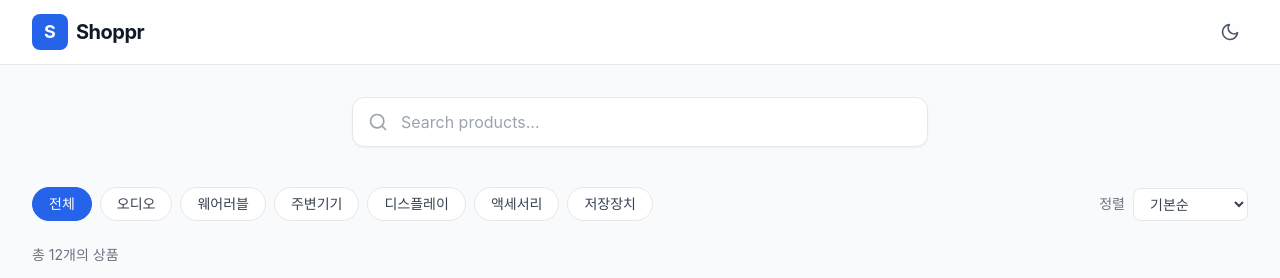
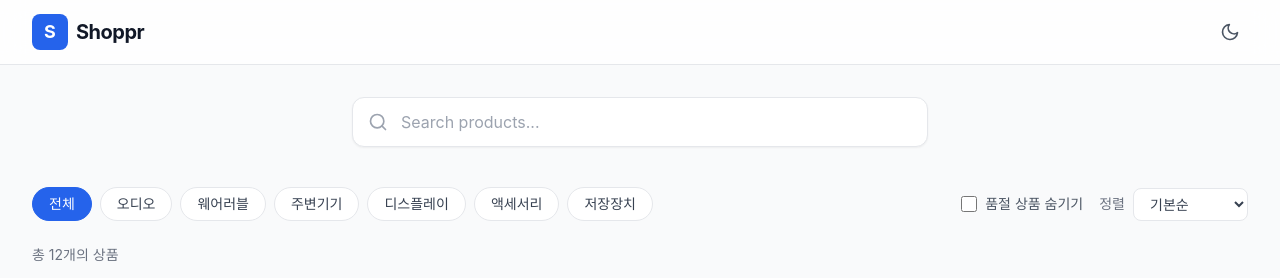
Before and after one commit to rubjin/frontStudy, a React (Vite) app: page / in a window 1280 px wide. Shown: the top 278 px of the page. Built offline with nearby package versions, Linux system fonts and the light colour scheme.

Commit message:
step2-3 품절 제외

```diff
--- a/src/App.jsx
+++ b/src/App.jsx
@@ -1,8 +1,9 @@
-import { useState } from 'react'
+import { useMemo, useState } from 'react'
 import Header from './components/Header'
 import SearchBar from './components/SearchBar'
 import CategoryFilter from './components/CategoryFilter'
 import SortSelect from './components/SortSelect'
+import SoldOutToggle from './components/SoldOutToggle'
 import CardGrid from './components/CardGrid'
 import { products } from './data/products'
 import { ALL_CATEGORIES, filterProducts, getCategories } from './lib/filterProducts'
@@ -14,7 +15,7 @@ import { SORT_OPTIONS, sortProducts } from './lib/sortProducts'
 const categories = getCategories(products)
 
 // 앱의 최상위 컴포넌트
-// - 화면 전체에서 공유해야 하는 상태(다크 모드, 검색어, 카테고리, 정렬)를 여기서 관리한다.
+// - 화면 전체에서 공유해야 하는 상태(다크 모드, 검색어, 카테고리, 정렬, 품절 숨기기)를 여기서 관리한다.
 // - 자식 컴포넌트에는 props로 '값'과 '값을 바꾸는 함수'를 내려준다.
 //   이렇게 상태를 공통 부모로 올리는 것을 '상태 끌어올리기(lifting state up)'라고 한다.
 function App() {
@@ -23,16 +24,29 @@ function App() {
   const [category, setCategory] = useState(ALL_CATEGORIES)
   // 정렬 기준. SORT_OPTIONS의 value 중 하나가 들어간다 (Step 2-2)
   const [sort, setSort] = useState('default')
+  // 품절 상품 숨기기 여부 (Step 2-3)
+  const [hideSoldOut, setHideSoldOut] = useState(false)
 
   // 화면에 보여 줄 상품 목록
-  // useState로 따로 저장하지 않고, 렌더링할 때마다 계산한다. (= 파생 상태)
-  // 이유: query, category, sort만 있으면 언제든 다시 계산할 수 있으므로,
+  // useState로 따로 저장하지 않고 계산해서 만든다. (= 파생 상태)
+  // 이유: query, category, sort, hideSoldOut만 있으면 언제든 다시 계산할 수 있으므로,
   //       state로 또 저장하면 원본과 값이 어긋나는 버그가 생기기 쉽다.
   //
   // 계산 순서: ① 걸러내기 → ② 정렬
   // 걸러내기를 먼저 하면 정렬할 개수가 줄어들어 조금 더 효율적이다.
-  const filtered = filterProducts(products, { query, category })
-  const visible = sortProducts(filtered, sort)
+  //
+  // useMemo (Step 2-3): 계산 결과를 기억해 두는 Hook
+  // - 형태: useMemo(() => 계산식, [의존성 배열])
+  // - 의존성 배열 안의 값 중 하나라도 바뀌었을 때만 다시 계산하고,
+  //   아니면 지난번 결과를 그대로 돌려준다.
+  // - 예) 다크 모드 버튼을 누르면 App이 다시 렌더링되지만,
+  //       dark는 배열에 없으므로 목록 계산은 건너뛴다.
+  // ⚠️ 의존성 배열에 계산에 쓰는 값을 빠뜨리면 화면이 옛날 값으로 멈춘다.
+  //    ESLint(react-hooks/exhaustive-deps)가 빠진 값을 경고해 주니 경고를 무시하지 말 것.
+  const visible = useMemo(() => {
+    const filtered = filterProducts(products, { query, category, hideSoldOut })
+    return sortProducts(filtered, sort)
+  }, [query, category, hideSoldOut, sort])
 
   return (
     // 다크 모드: 최상위에 'dark' 클래스를 붙이면 Tailwind의 dark: 스타일이 적용된다
@@ -43,11 +57,15 @@ function App() {
         <main className="max-w-7xl mx-auto px-4 sm:px-6 lg:px-8 py-8">
           <SearchBar value={query} onChange={setQuery} />
 
-          {/* 툴바: 카테고리 필터(왼쪽)와 정렬(오른쪽)
+          {/* 툴바: 카테고리 필터(왼쪽)와 보기 옵션(오른쪽: 품절 숨기기 + 정렬)
               모바일에서는 세로로 쌓고(flex-col), sm 이상에서 한 줄로 양끝 정렬 */}
           <div className="mb-6 flex flex-col gap-4 sm:flex-row sm:items-center sm:justify-between">
             <CategoryFilter categories={categories} value={category} onChange={setCategory} />
-            <SortSelect options={SORT_OPTIONS} value={sort} onChange={setSort} />
+            {/* shrink-0: 공간이 좁아도 이 묶음은 줄어들지 않게 해서 글자가 줄바꿈되지 않도록 한다 */}
+            <div className="flex shrink-0 items-center gap-4">
+              <SoldOutToggle checked={hideSoldOut} onChange={setHideSoldOut} />
+              <SortSelect options={SORT_OPTIONS} value={sort} onChange={setSort} />
+            </div>
           </div>
 
           <CardGrid products={visible} query={query} />
--- /dev/null
+++ b/src/components/SoldOutToggle.jsx
@@ -0,0 +1,28 @@
+// '품절 상품 숨기기' 체크박스 (Step 2-3)
+//
+// 다른 필터들처럼 체크 여부는 부모(App)가 관리하는 제어 컴포넌트다.
+// 텍스트 input은 value를 쓰지만, 체크박스는 checked로 상태를 연결한다.
+//
+// props
+// - checked:  체크 여부 (true / false)
+// - onChange: 체크가 바뀔 때 호출할 함수 (새 true / false를 넘겨준다)
+function SoldOutToggle({ checked, onChange }) {
+  return (
+    // input을 label 안에 넣으면 htmlFor/id 없이도 둘이 연결된다. (암묵적 연결)
+    // → 글자 부분을 눌러도 체크되므로 클릭 영역이 넓어진다. (모바일에서 특히 중요)
+    <label className="flex cursor-pointer items-center gap-2 text-sm text-gray-600 dark:text-gray-300">
+      <input
+        type="checkbox"
+        checked={checked}
+        // 체크박스는 e.target.value가 아니라 e.target.checked로 true/false를 읽는다
+        onChange={(e) => onChange(e.target.checked)}
+        // accent-color: 브라우저 기본 체크박스의 색만 바꾸는 CSS 속성.
+        // 기본 체크박스를 그대로 쓰면 키보드·스크린리더 지원을 따로 만들 필요가 없다.
+        className="h-4 w-4 accent-primary-600"
+      />
+      품절 상품 숨기기
+    </label>
+  )
+}
+
+export default SoldOutToggle
```
Also changed, not shown: src/lib/filterProducts.js, 2 other files (tests, documents, lock files or other folders).
